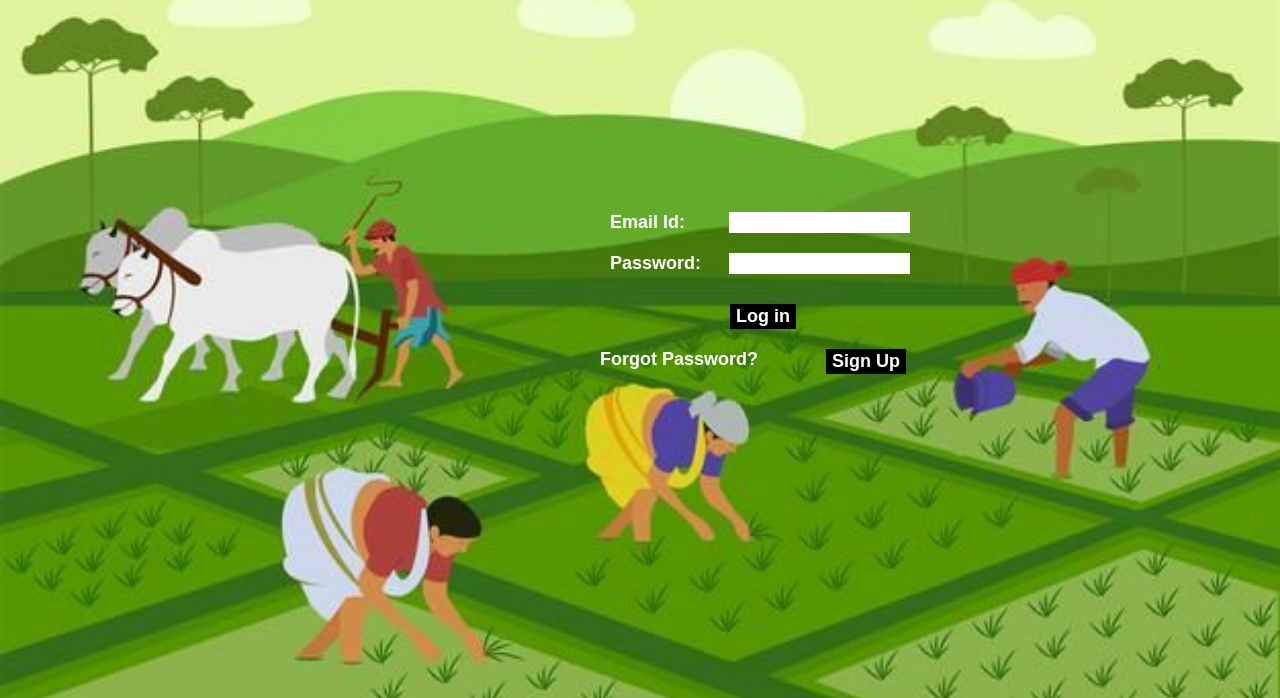
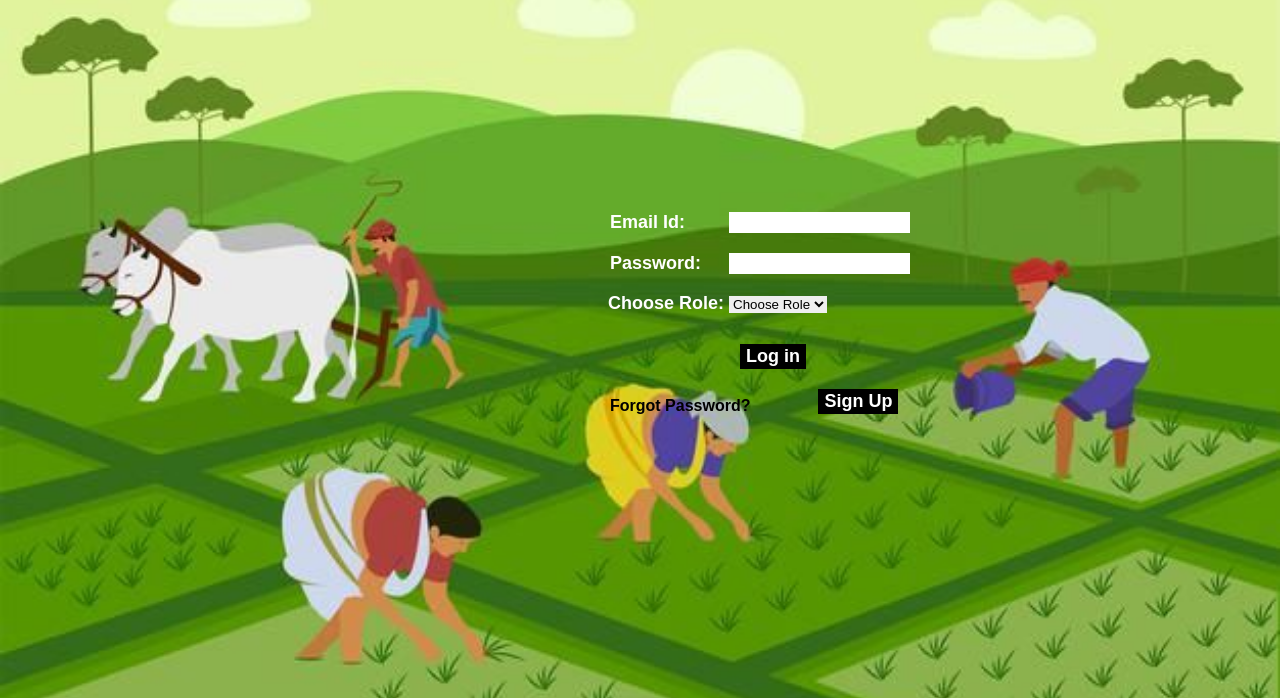
Before and after one commit to HARSHSINGH3118/Kisan-Pragati, a plain HTML site: page client/src/components/signin.html in a window 1280 px wide. Shown: the part 102-800 px from the top of the page. Drawn offline with Linux system fonts and the light colour scheme.

Commit message:
sign in page edited and server added

```diff
--- a/client/public/css/signin.css
+++ b/client/public/css/signin.css
@@ -1,10 +1,10 @@
-body{
+body {
   background-image: url(/client/public/assets/village.jpg);
   background-repeat: no-repeat;
   background-size: cover;
 }
 
-form{
+form {
   width: 400px;
   color: white;
   font-family: "Poppins", sans-serif;
@@ -15,32 +15,40 @@ form{
   font-weight: bold;
 }
 
-.name, .password{
+.name,
+.password {
   display: flex;
   padding: 10px;
 }
 
-.name{
+.name {
   gap: 22px;
 }
 
-.password{
+.password {
   gap: 14px;
 }
 
-.log_in{
+.forgot {
+  font-weight: 600;
+  font-family: "Poppins", sans-serif;
+  margin-top: 8px;
+}
+
+.log_in {
   position: relative;
   left: 130px;
   margin-top: 20px;
 }
 
-.sign_up{
+.sign_up {
   display: flex;
   gap: 68px;
   margin-top: 20px;
 }
 
-.log_in, .sign_up_btn{
+.log_in,
+.sign_up_btn {
   font-size: 18px;
   height: 25px;
   font-weight: bold;
@@ -49,7 +57,18 @@ form{
   color: white;
 }
 
-.sign_up_btn a{
+.sign_up_btn a {
   text-decoration: none;
   color: white;
 }
+
+.choose_role {
+  margin-left: 8px;
+  margin-top: 9px;
+}
+
+.sign_bottom {
+  position: relative;
+  top: 230px;
+  padding-left: 610px;
+}
--- a/client/src/components/signin.html
+++ b/client/src/components/signin.html
@@ -46,14 +46,27 @@
                 <input type="text" id="pass" name="pass">
             </div>
 
-            <button class="log_in">Log in</button>
+            <div class="choose_role">
+                <label for="role">Choose Role:</label>
+                <select name="role" id="role">
+                    <option value="" disabled selected>Choose Role</option>
+                    <option value="farmer">Farmer</option>
+                    <option value="supplier">Supplier</option>
+                    <option value="customer">Customer</option>
+                </select>
+            </div>
+        </form>
+        <div class="sign_bottom"><button class="log_in" onclick="signUp()">Log in</button>
 
             <div class="sign_up">
                 <div class="forgot">Forgot Password?</div>
                 <button class="sign_up_btn"><a href="./signup.html">Sign Up</a></button>
             </div>
-        </form>
+        </div>
+
     </div>
+
+    <script src="/client/public/js/signup.js"></script>
 </body>
 
 </html>
```
Also changed, not shown: server/package.json (+8 -1 lines), 1 other file. Lines whose indentation alone changed are shown as unchanged.
